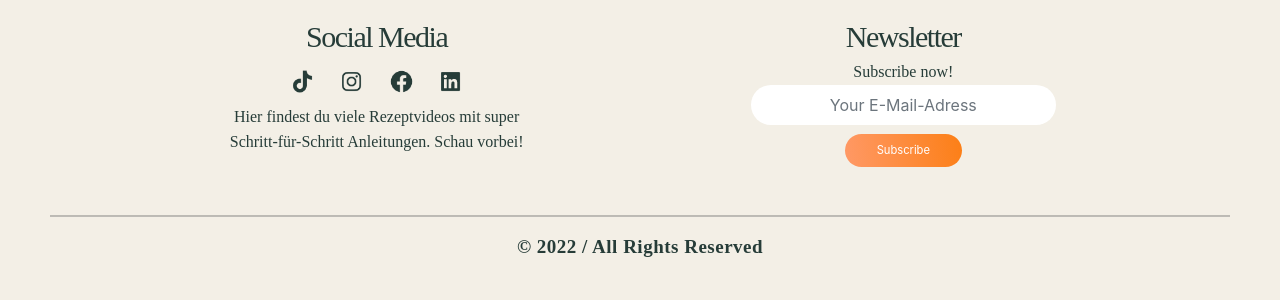
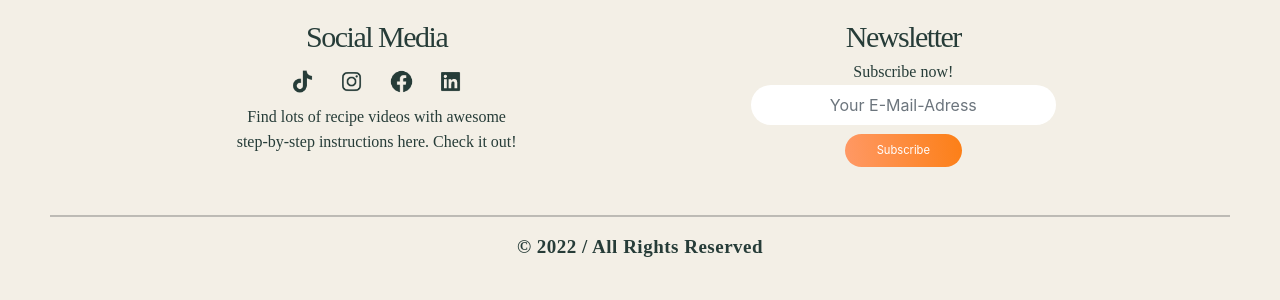
Before and after one commit to marinafink/noshcuisine, a PHP site: page /add_favorite.php in a window 1280 px wide. Shown: the part 1115-1415 px from the top of the page. Run offline with PHP 8.4, Linux system fonts and the light colour scheme.

Commit message:
change language

```diff
--- a/includes/footer_inc.php
+++ b/includes/footer_inc.php
@@ -8,7 +8,7 @@
             <a href="https://www.facebook.com"><img class="rund_xs" src="pic_collection/icons/icon_facebook.png" alt="Facebook" width="50" height="50"></a>
             <a href="https://www.linkedin.com"><img class="rund_xs" src="pic_collection/icons/icon_linkedin.png" alt="LinkedIn" width="50" height="50"></a>
             <br>
-            <div class="fliesstext">Hier findest du viele Rezeptvideos mit super<br> Schritt-für-Schritt Anleitungen. Schau vorbei!</div>
+            <div class="fliesstext">Find lots of recipe videos with awesome<br> step-by-step instructions here. Check it out!</div>
         </div>
         <form action="newsletter_do.php" method="post" enctype="multipart/form-data" class="card-content">
             <div class="unterüberschrift">Newsletter</div>
```
